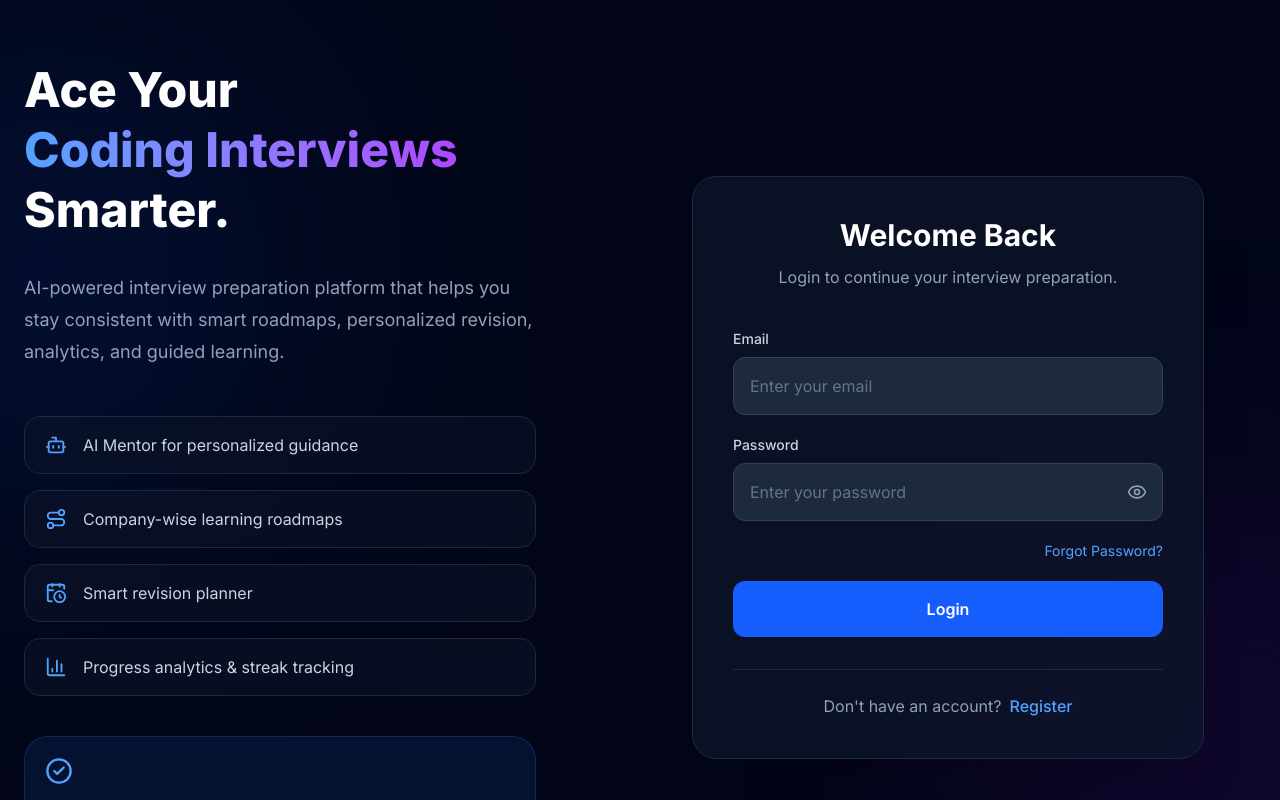
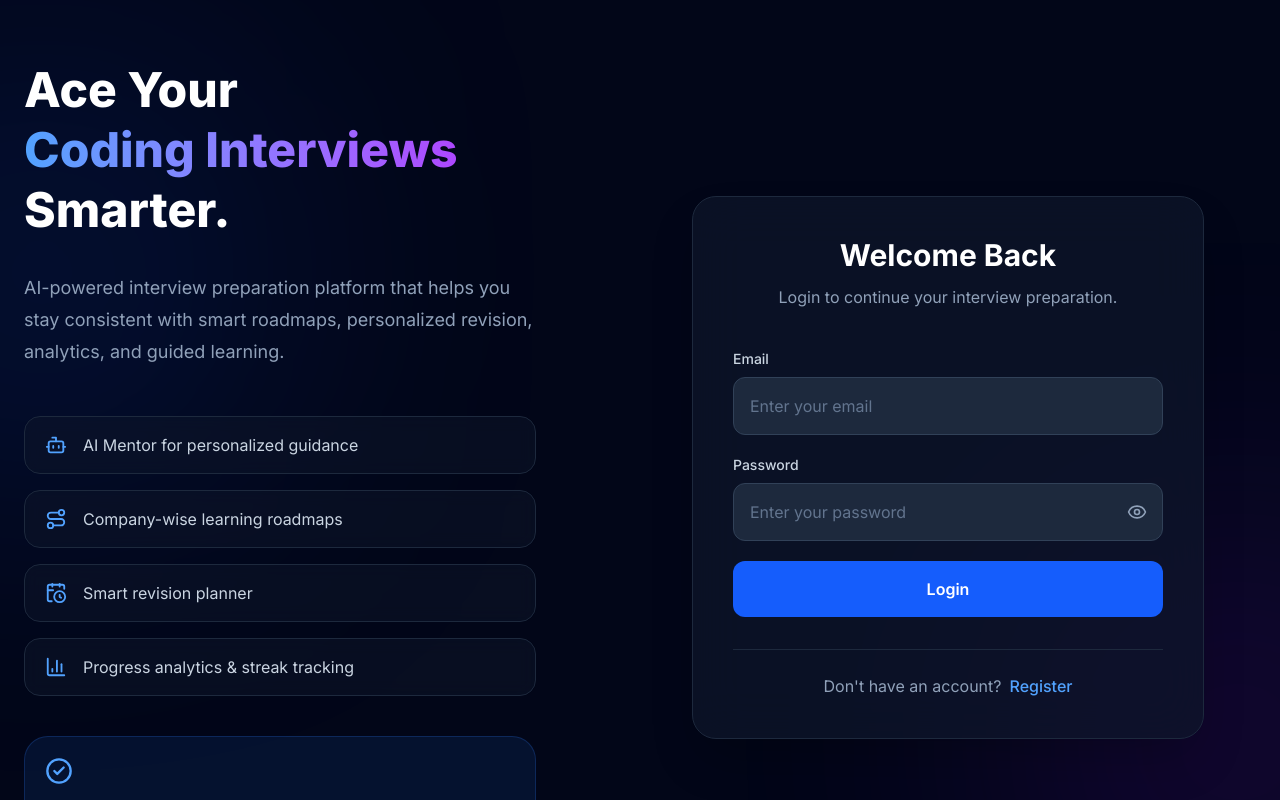
Before and after one commit to RIYAtanwar794/MargSetu, a React (Vite) app in the folder client/: page /login in a window 1280 px wide. Shown: the top 800 px of the page. Built offline with nearby package versions, Linux system fonts and the light colour scheme; no server answers.

Commit message:
Update UI

```diff
--- a/client/src/pages/auth/Login.jsx
+++ b/client/src/pages/auth/Login.jsx
@@ -97,15 +97,6 @@ function Login() {
                         required
                     />
 
-                    <div className="flex justify-end">
-                        <Link
-                            to="/forgot-password"
-                            className="text-sm text-blue-400 hover:text-blue-300"
-                        >
-                            Forgot Password?
-                        </Link>
-                    </div>
-
                     {error && (
                         <p className="text-sm text-red-400">
                             {error}
```
